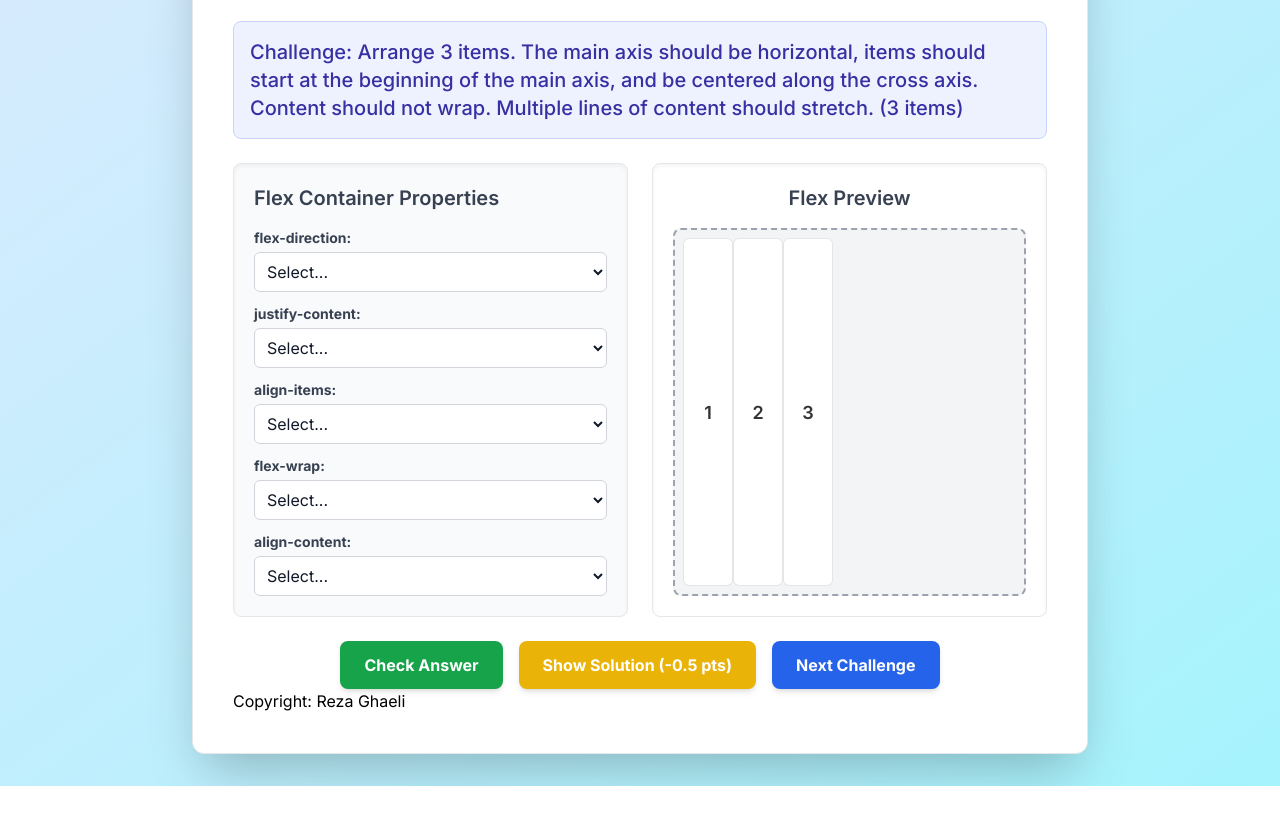
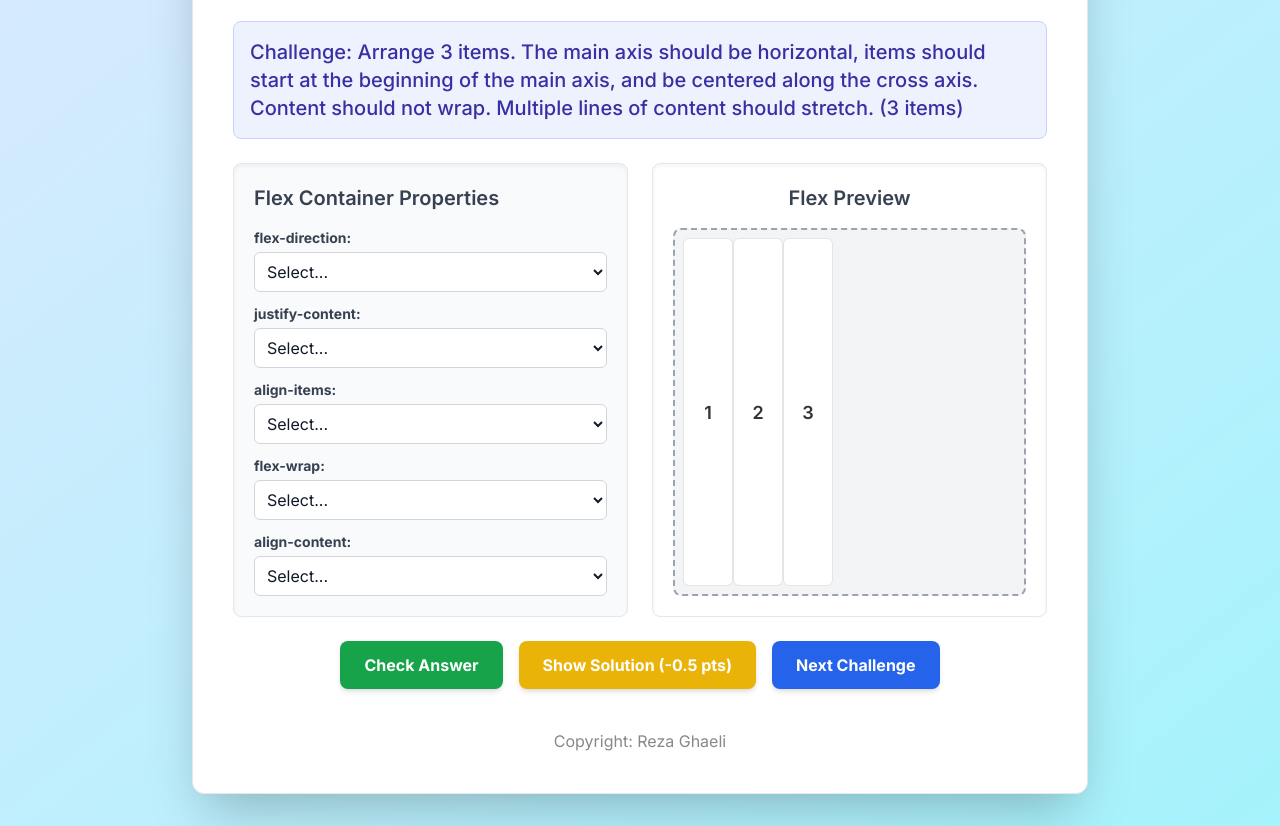
Before and after one commit to RezaGhaeli/learn_flexbox_flex_2, a plain HTML site: page index.html in a window 1280 px wide. Shown: the part 188-1014 px from the top of the page. Before the commit the page ends 974 px from the top, so only its background shows below. Drawn offline with nearby package versions, Linux system fonts and the light colour scheme.

Commit message:
Update styles.css

```diff
--- a/styles.css
+++ b/styles.css
@@ -16,3 +16,9 @@
             min-width: 50px; /* Base size for items */
             min-height: 50px;
         }
+
+        footer {
+          margin-top: 40px;
+          text-align: center;
+          color: #888;
+        }
```
